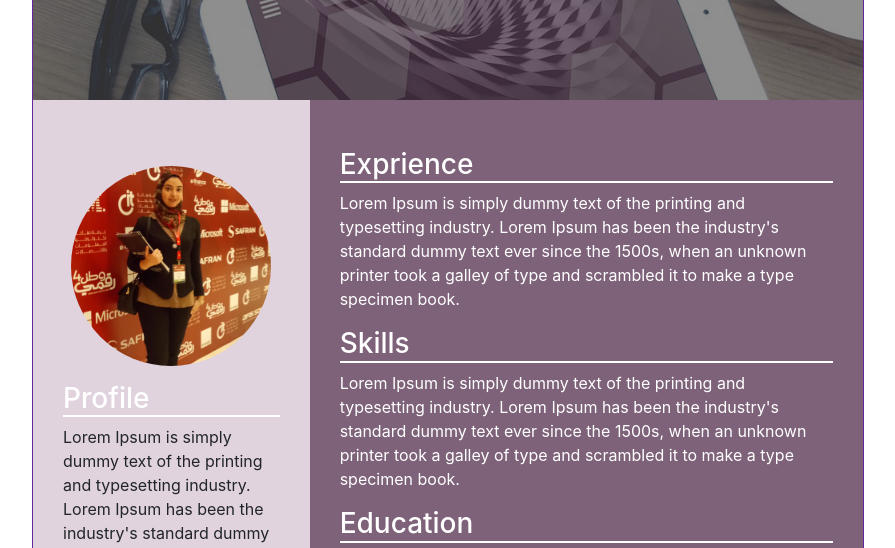
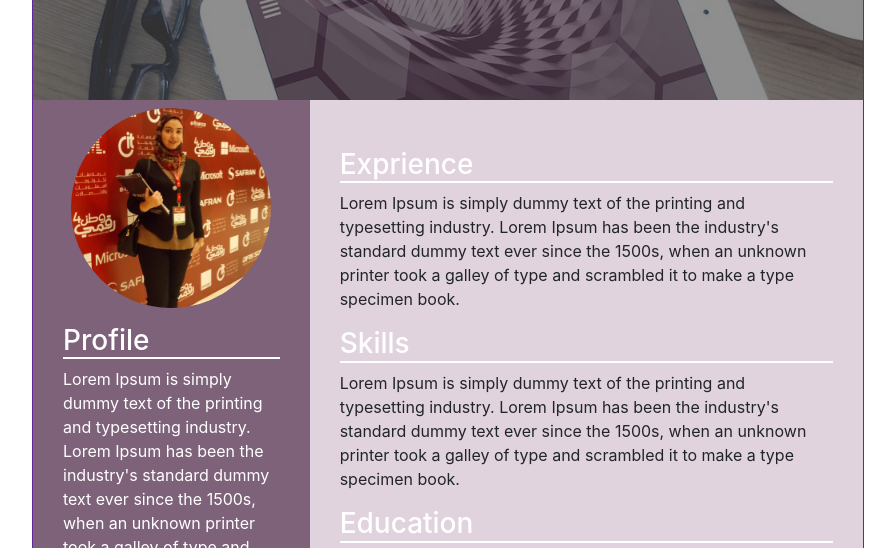
Before and after one commit to NehalNagy/cv, a plain HTML site: page index.html in a window 1280 px wide. Shown: the part 214-762 px from the top of the page, without its empty margins (192-1087 px from the left). Drawn offline with nearby package versions, Linux system fonts and the light colour scheme.

Commit message:
modify left sidde and right side style

```diff
--- a/assets/css/style.css
+++ b/assets/css/style.css
@@ -45,13 +45,11 @@ body {
 
 }
 
-#left-side {
+#right-side {
 background-color: #e0d3de;
-    padding-top: 7%;
-
 }
 
-#right-side {
+#left-side {
     background-color: #7e6279;
    color: white;
 }
```
